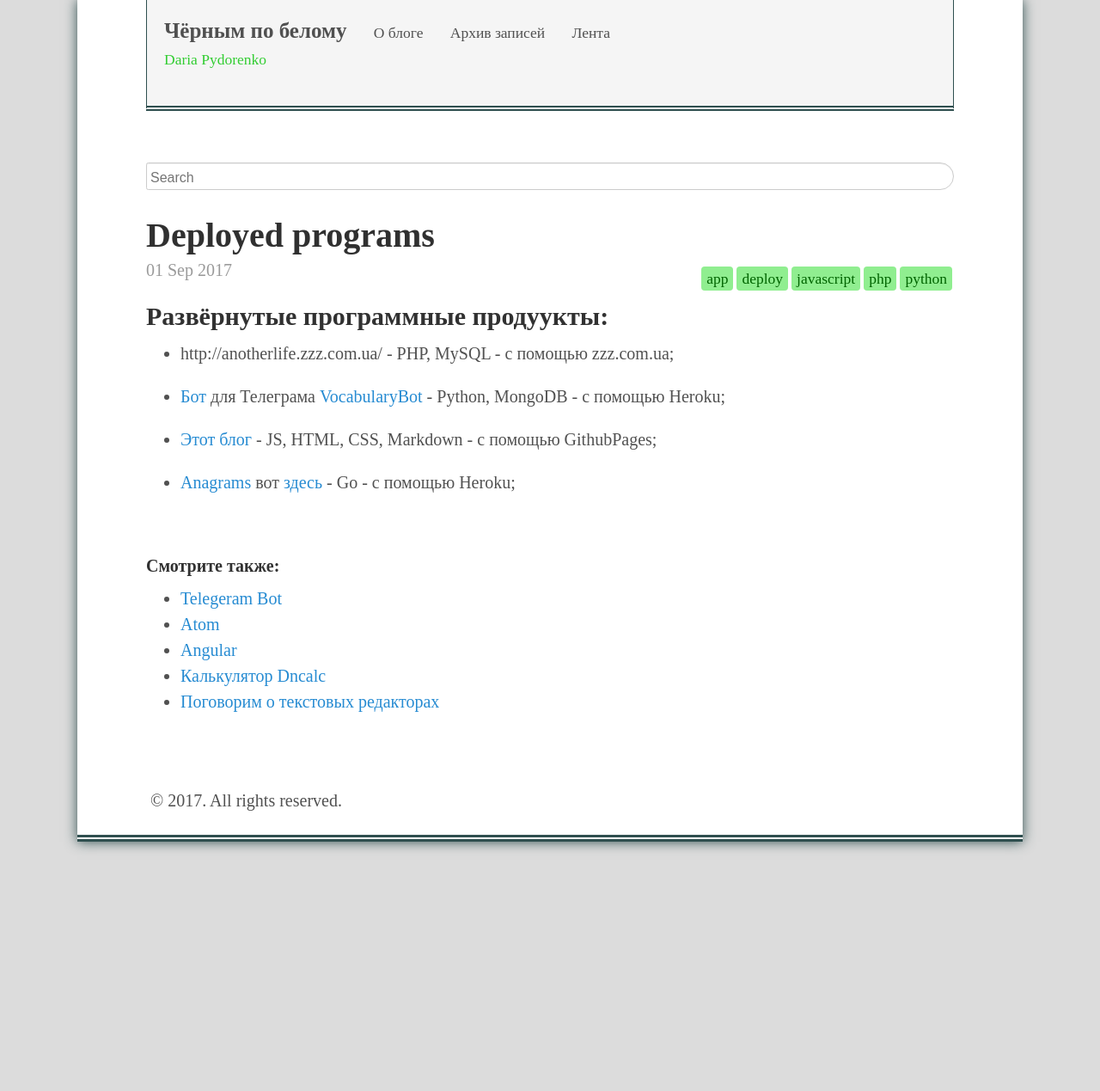
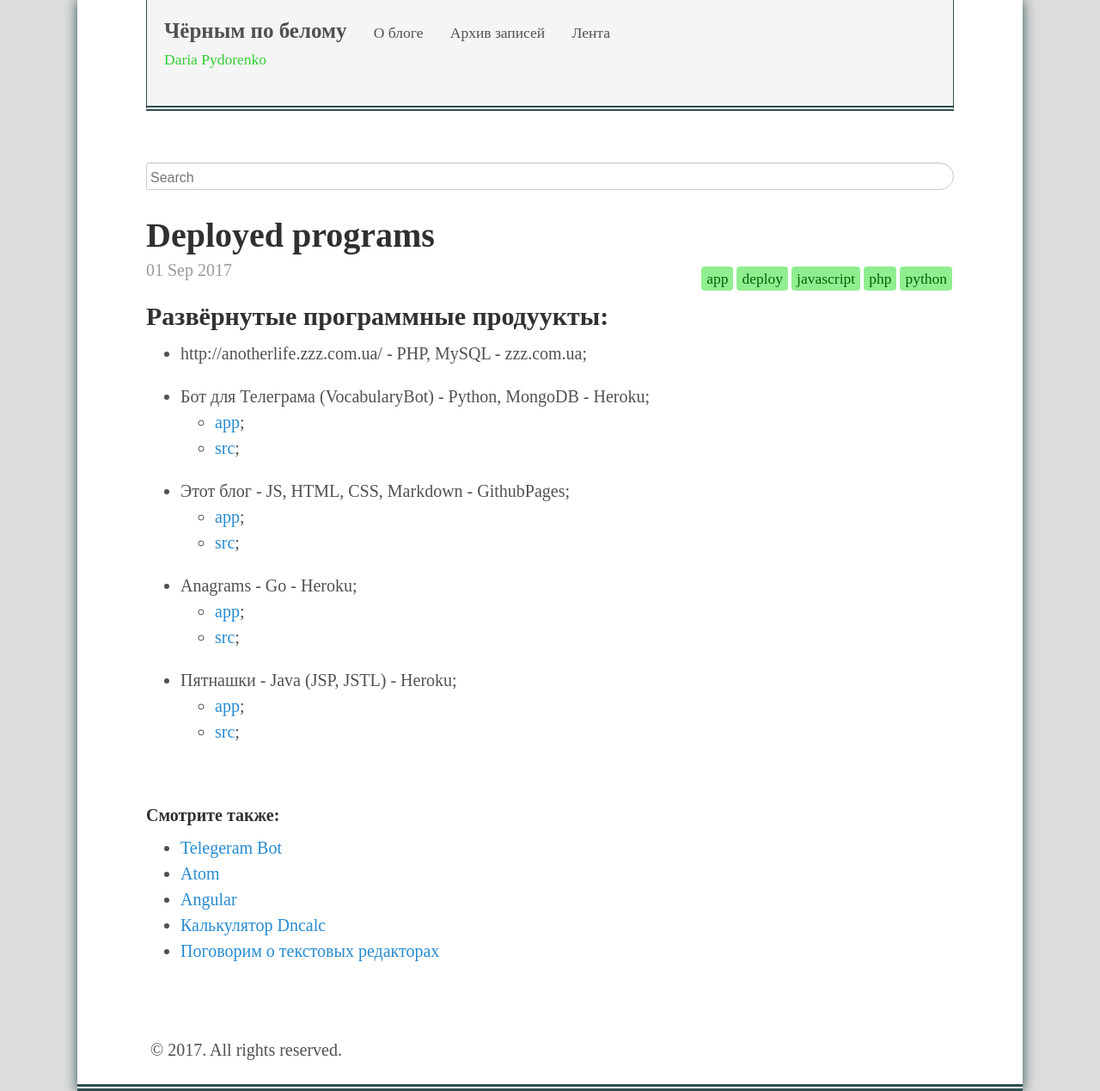
Before and after one commit to venkaDaria/old.venkadaria.github.io, a Jekyll site: the page built from _posts/2017-09-01-deploy.md, in a window 1280 px wide. Shown: the whole page at 86% size. Built offline with Jekyll 4.4.1, drawn with Linux system fonts in a browser that asks for light colours; comment, search, counter and statistics services are not loaded.

Commit message:
edit post

```diff
--- a/_posts/2017-09-01-deploy.md
+++ b/_posts/2017-09-01-deploy.md
@@ -5,10 +5,24 @@ tags: app python php javascript deploy
 ---
 ## Развёрнутые программные продуукты:
 
-- http://anotherlife.zzz.com.ua/ - PHP, MySQL - с помощью zzz.com.ua;
+- http://anotherlife.zzz.com.ua/ - PHP, MySQL - zzz.com.ua;
 
-- [Бот](https://t.me/d_vocabulary_bot) для Телеграма [VocabularyBot](https://github.com/venkaDaria/vocabulary_bot) - Python, MongoDB - с помощью Heroku;
 
-- [Этот блог](https://github.com/venkaDaria/venkadaria.github.io) - JS, HTML, CSS, Markdown - с помощью GithubPages;
+- Бот для Телеграма (VocabularyBot) - Python, MongoDB - Heroku;
+  - [app](https://t.me/d_vocabulary_bot);
+  - [src](https://github.com/venkaDaria/vocabulary_bot);
 
-- [Anagrams](https://github.com/venkaDaria/anagrams) вот [здесь](https://young-plateau-87402.herokuapp.com) - Go - с помощью Heroku;
+
+- Этот блог - JS, HTML, CSS, Markdown - GithubPages;
+  - [app](https://venkadaria.github.io/);
+  - [src](https://github.com/venkaDaria/venkadaria.github.io);
+
+
+- Anagrams - Go - Heroku;
+  - [app](https://young-plateau-87402.herokuapp.com);
+  - [src](https://github.com/venkaDaria/anagrams);
+
+
+- Пятнашки - Java (JSP, JSTL) - Heroku;
+  - [app](https://thawing-peak-56356.herokuapp.com/);
+  - [src](https://github.com/venkaDaria/puzzle15);
```
